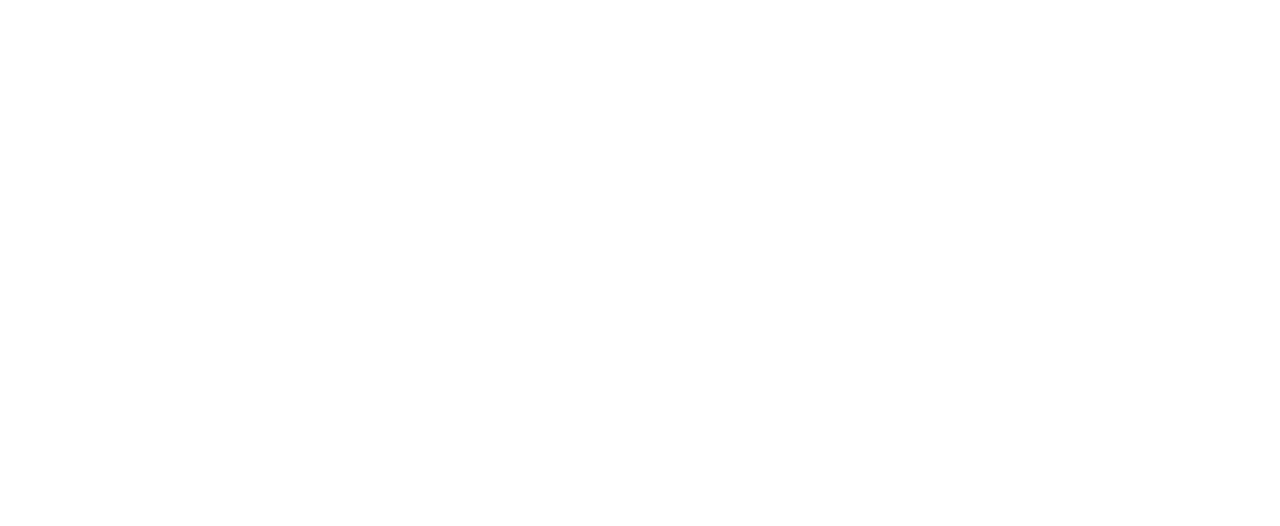
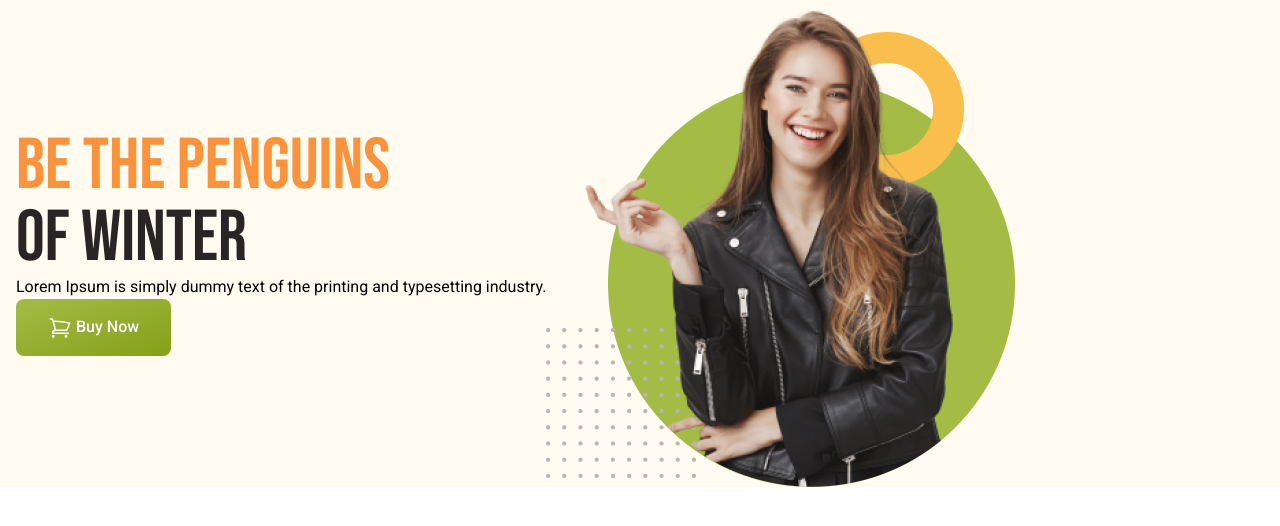
Before and after one commit to aka-azad/penguin-fashion-using-tailwind, a plain HTML site: page index.html in a window 1280 px wide. Drawn offline with nearby package versions, Linux system fonts and the light colour scheme.

Commit message:
banner section worked

```diff
--- a/index.html
+++ b/index.html
@@ -5,10 +5,60 @@
     <meta name="viewport" content="width=device-width, initial-scale=1.0" />
     <title>Penguin Fashion</title>
     <script src="https://cdn.tailwindcss.com"></script>
+    <link rel="preconnect" href="https://fonts.googleapis.com" />
+    <link rel="preconnect" href="https://fonts.gstatic.com" crossorigin />
+    <link
+      href="https://fonts.googleapis.com/css2?family=Bebas+Neue&family=Roboto:ital,wght@0,100;0,300;0,400;0,500;0,700;0,900;1,100;1,300;1,400;1,500;1,700;1,900&display=swap"
+      rel="stylesheet"
+    />
+    <style>
+      .font-roboto {
+        font-family: "Roboto", sans-serif;
+      }
+      .font-bebas-neue {
+        font-family: "Bebas Neue", sans-serif;
+      }
+    </style>
   </head>
-  <body>
-    <header>
+  <body class="font-roboto">
+    <header class="bg-[#FFFBF0] pl-4">
       <nav></nav>
+      <div class="md:flex md:items-center">
+        <div class="">
+          <h1 class="text-6xl md:text-7xl uppercase font-bebas-neue">
+            <span class="text-orange-400">Be the Penguins</span><br /><span
+              class="text-stone-800"
+              >of Winter</span
+            >
+          </h1>
+          <p>
+            Lorem Ipsum is simply dummy text of the printing and typesetting
+            industry.
+          </p>
+          <button
+            class="bg-gradient-to-br from-[#A4BC46] to-[#85A019] py-4 px-8 rounded-lg font-medium text-white"
+          >
+            <svg
+              xmlns="http://www.w3.org/2000/svg"
+              fill="none"
+              viewBox="0 0 24 24"
+              stroke-width="1.5"
+              stroke="currentColor"
+              class="size-6 inline"
+            >
+              <path
+                stroke-linecap="round"
+                stroke-linejoin="round"
+                d="M2.25 3h1.386c.51 0 .955.343 1.087.835l.383 1.437M7.5 14.25a3 3 0 0 0-3 3h15.75m-12.75-3h11.218c1.121-2.3 2.1-4.684 2.924-7.138a60.114 60.114 0 0 0-16.536-1.84M7.5 14.25 5.106 5.272M6 20.25a.75.75 0 1 1-1.5 0 .75.75 0 0 1 1.5 0Zm12.75 0a.75.75 0 1 1-1.5 0 .75.75 0 0 1 1.5 0Z"
+              />
+            </svg>
+            Buy Now
+          </button>
+        </div>
+        <div class="">
+          <img src="images/model.png" alt="model" />
+        </div>
+      </div>
     </header>
     <main></main>
     <footer></footer>
```
